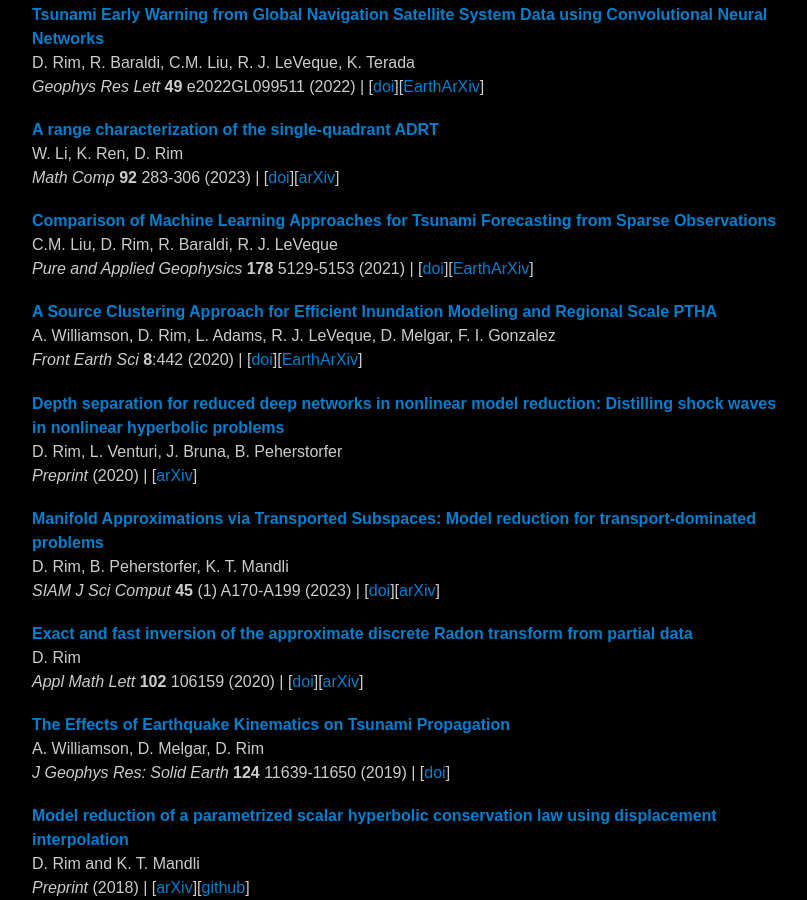
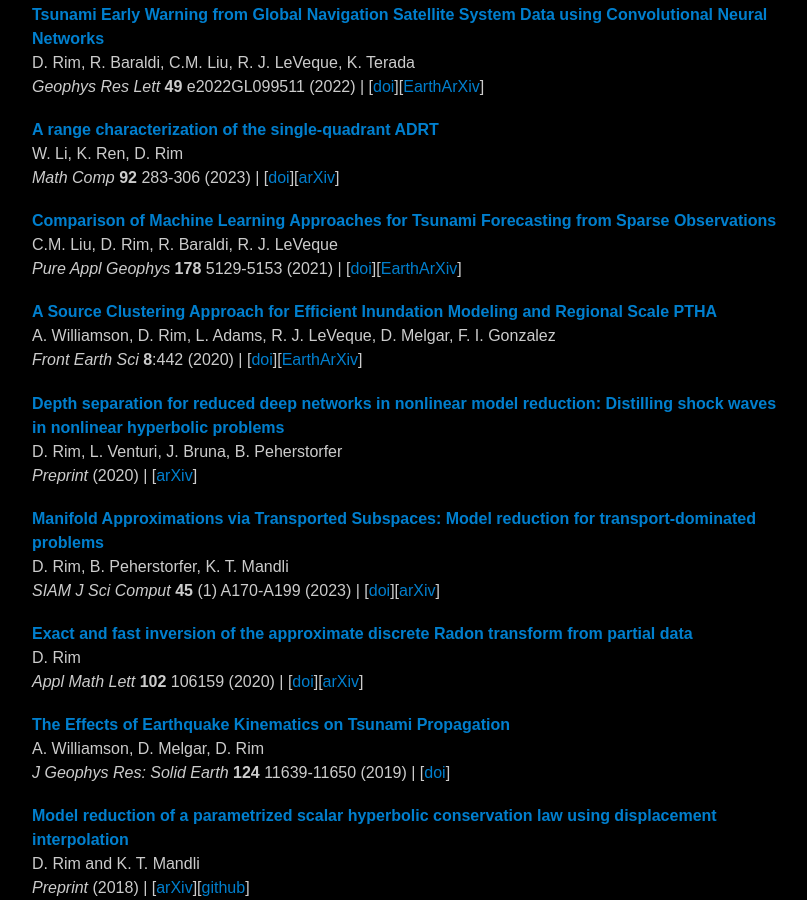
Before and after one commit to dsrim/dsrim.github.io, a Jekyll site: the page built from index.md, in a window 1280 px wide and 900 px high, scrolled down 1584 px. Shown: the whole window, without its empty margins (232-1039 px from the left). Built offline with Jekyll 4.4.1, drawn with Linux system fonts in a browser that asks for light colours.

Commit message:
shorten the forgotten journal name

```diff
--- a/index.md
+++ b/index.md
@@ -166,7 +166,7 @@ pubs:
       author:   "C.M. Liu, D. Rim, R. Baraldi, R. J. LeVeque"
       earxiv:   "https://eartharxiv.org/repository/view/2267/"
       doi:      "https://doi.org/10.1007/s00024-021-02841-9"
-      journal:  "Pure and Applied Geophysics"
+      journal: "Pure Appl Geophys"
       year:     "2021"
       numbers:  "**178** 5129-5153"
 
```
Also changed, not shown: 1 other file.
